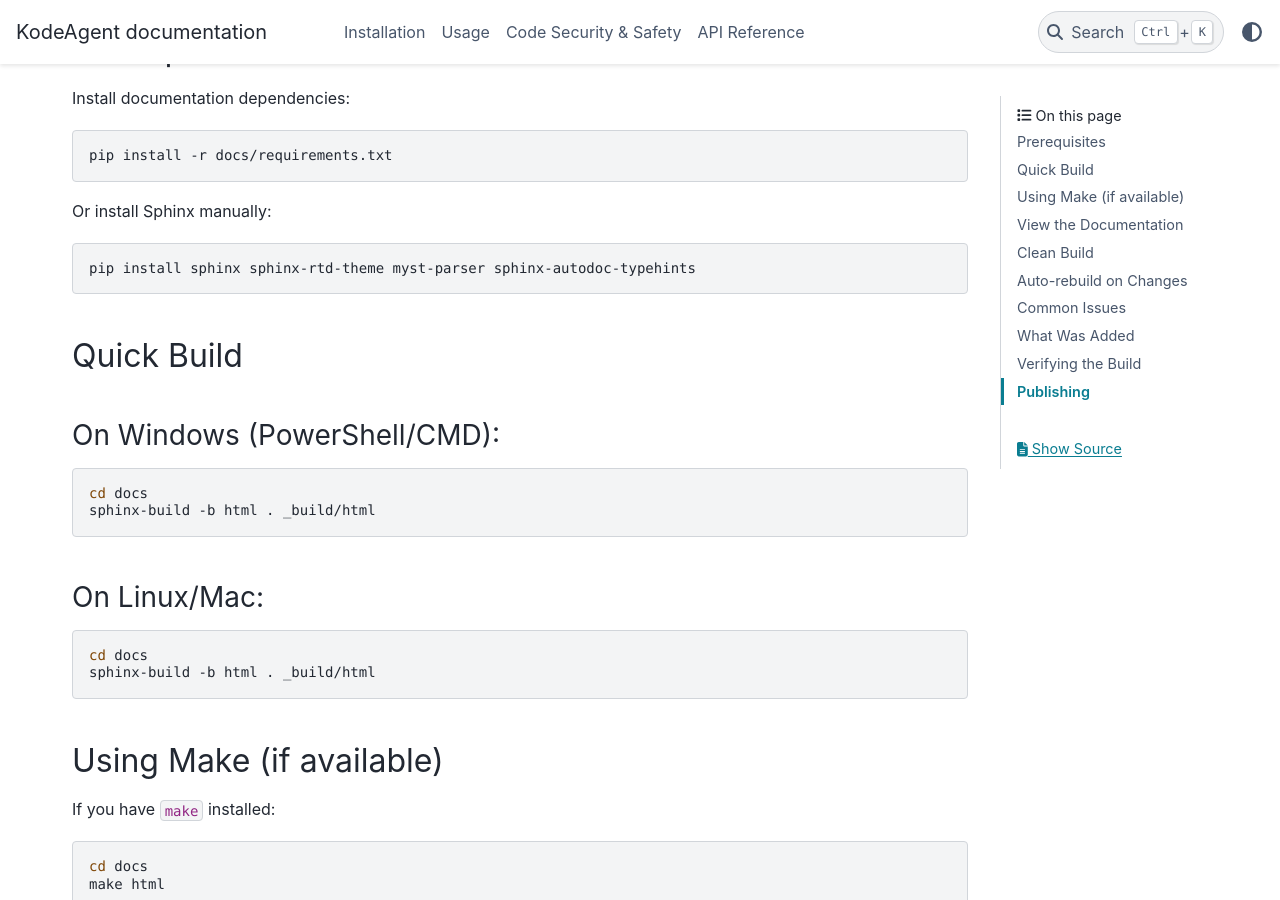
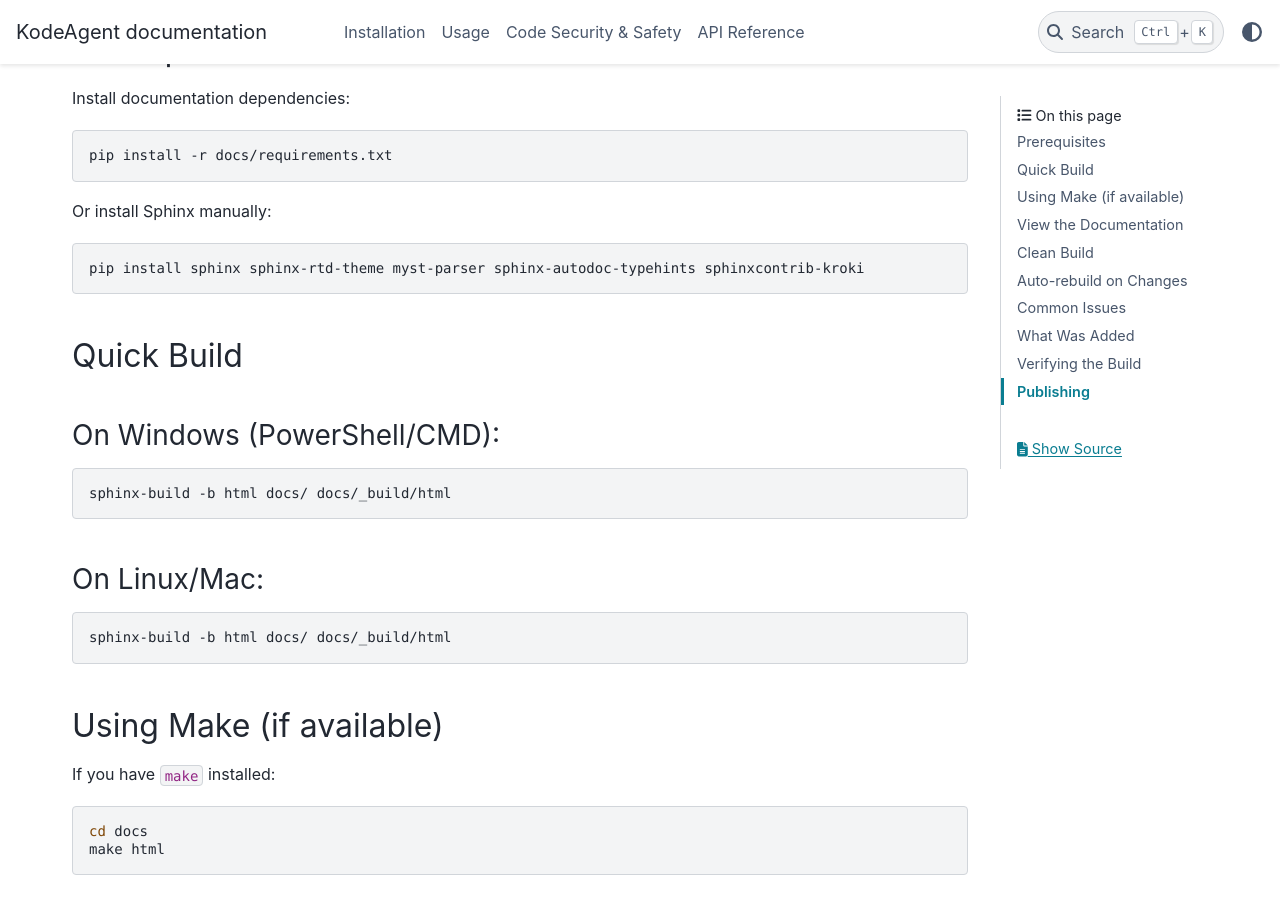
Before and after one commit to barun-saha/kodeagent, a Sphinx documentation site: the page built from docs/BUILD_DOCS.md, in a window 1280 px wide and 900 px high, scrolled down 248 px. Built offline with Sphinx 7.4.7 and the PyData theme 0.15.4, drawn with Linux system fonts in a browser that asks for light colours.

````diff
--- a/docs/BUILD_DOCS.md
+++ b/docs/BUILD_DOCS.md
@@ -13,7 +13,7 @@ pip install -r docs/requirements.txt
 Or install Sphinx manually:
 
 ```bash
-pip install sphinx sphinx-rtd-theme myst-parser sphinx-autodoc-typehints
+pip install sphinx sphinx-rtd-theme myst-parser sphinx-autodoc-typehints sphinxcontrib-kroki
 ```
 
 ## Quick Build
@@ -21,15 +21,13 @@ pip install sphinx sphinx-rtd-theme myst-parser sphinx-autodoc-typehints
 ### On Windows (PowerShell/CMD):
 
 ```bash
-cd docs
-sphinx-build -b html . _build/html
+sphinx-build -b html docs/ docs/_build/html
 ```
 
 ### On Linux/Mac:
 
 ```bash
-cd docs
-sphinx-build -b html . _build/html
+sphinx-build -b html docs/ docs/_build/html
 ```
 
 ## Using Make (if available)
--- a/docs/conf.py
+++ b/docs/conf.py
@@ -23,6 +23,7 @@ extensions = [
     'sphinx.ext.napoleon',    # Converts Google/NumPy style docstrings
     'sphinx.ext.viewcode',
     'myst_parser',            # Enables Markdown support (.md files)
+    'sphinxcontrib.kroki',    # Use Kroki image rendering of Mermaid
 ]
 autosummary_generate = True
 
@@ -40,6 +41,13 @@ myst_enable_extensions = [
     'replacements',
     'html_admonition'
 ]
+# myst_fence_as_directive = ["mermaid"]
+# Kroki configuration
+kroki_server_url = "https://kroki.io"   # public server; use your own for offline/CI
+kroki_output_format = "svg"             # or "png"
+kroki_default_processing = "server"     # ensures server-side rendering
+kroki_inline_svg = True
+
 source_suffix = {
     '.rst': 'restructuredtext',
     '.md': 'markdown',
--- a/docs/generated/kodeagent.pattern_detector.SecurityPatternDetector.rst
+++ b/docs/generated/kodeagent.pattern_detector.SecurityPatternDetector.rst
@@ -22,5 +22,6 @@ kodeagent.pattern\_detector.SecurityPatternDetector
       ~SecurityPatternDetector.visit_Constant
       ~SecurityPatternDetector.visit_For
       ~SecurityPatternDetector.visit_Import
+      ~SecurityPatternDetector.visit_ImportFrom
       ~SecurityPatternDetector.visit_Str
       ~SecurityPatternDetector.visit_While
````
Also changed, not shown: docs/_static/custom.css (added, +7 -0 lines), docs/security.md (+36 -1 lines), 1 other file.
